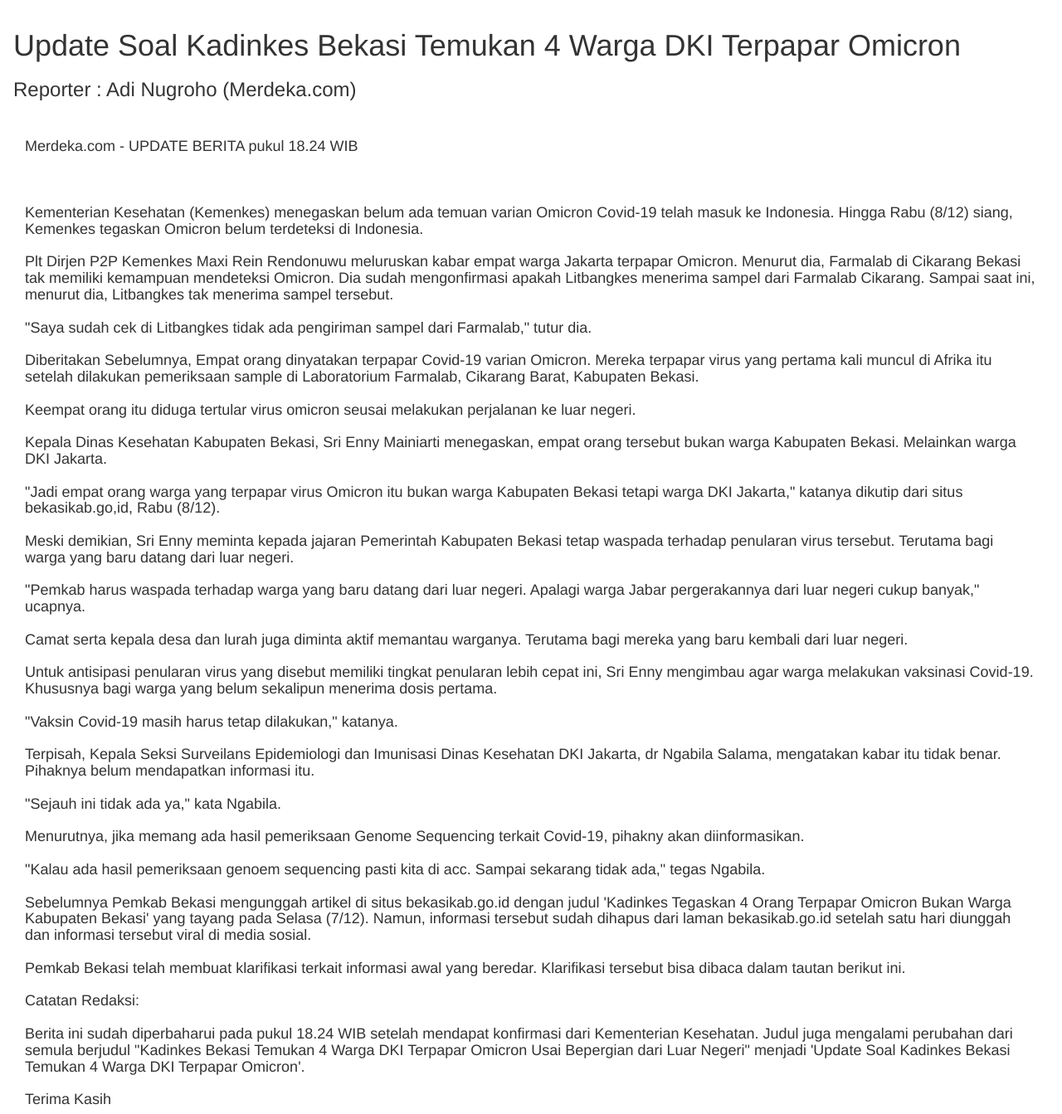
After one commit to CSD-027/ChestCov19, a Flask app: page /info/virus_corona_omicron in a window 1280 px wide. The commit adds this page. Shown: the part 575-1918 px from the top of the page at 83% size. Run offline with Flask 2, Linux system fonts and the light colour scheme; some libraries are stand-ins or nearby versions.

Commit message:
add content news virus corona omicron

```diff
--- a/web-app/app.py
+++ b/web-app/app.py
@@ -45,6 +45,10 @@ def about_page():
 def contact_page():
     return render_template("contact.html")
 
+@app.route("/info/virus_corona_omicron")
+def news1_page():
+    return render_template("news/virus_corona_omicron.html")
+
 @app.route("/info")
 def info_page():
     return render_template("info.html")
--- a/web-app/static/css/style.css
+++ b/web-app/static/css/style.css
@@ -235,3 +235,43 @@ section#portfolio {
 }
 
 /*end of portofolio berita*/
+
+/*css for news page*/
+
+.image_news_header {
+  margin-top: 10px;
+  border-radius: 8px;
+  display: block;
+  margin-left: auto;
+  margin-right: auto;
+  width: 50%;
+  cursor: pointer;
+  transition: all 0.5s ease 0s;
+}
+
+.image_news_header:hover {
+  filter: brightness(110%);
+  transform: scale(1.1);
+}
+
+.text_hader_news {
+  padding: 16px;
+}
+
+.news_content {
+  padding-top: 10px;
+  padding-left:30px;
+  padding-right:30px;
+}
+
+.content_video {
+  float: none;
+  clear: both;
+  width: 700px;
+  position: relative;
+  padding-bottom: 56.25%;
+  padding-top: 25px;
+  height: 0;
+  margin: 0 auto;
+  max-width: 100%;
+}
--- /dev/null
+++ b/web-app/templates/news/virus_corona_omicron.html
@@ -0,0 +1,122 @@
+<!DOCTYPE html>
+<html lang="en">
+
+<head>
+    <title>ChestCov19</title>
+    <link rel="icon" href="https://cdn-icons-png.flaticon.com/512/2781/2781395.png">
+    <meta charset="utf-8">
+    <meta name="viewport" content="width=device-width, initial-scale=1">
+    <link rel="stylesheet" href="https://maxcdn.bootstrapcdn.com/bootstrap/3.4.1/css/bootstrap.min.css">
+    <link rel="stylesheet" type="text/css" href="{{ url_for('static',filename='css/style.css') }}">
+    <script type=text/javascript src="{{
+    url_for('static', filename='script/app.js') }}"></script>
+    <script src="https://ajax.googleapis.com/ajax/libs/jquery/3.5.1/jquery.min.js"></script>
+    <script src="https://maxcdn.bootstrapcdn.com/bootstrap/3.4.1/js/bootstrap.min.js"></script>
+</head>
+
+<body>
+
+
+    <header>
+        <img style="width: 3%; height: 3%" class="logo" src="{{url_for('static', filename='covid-19.svg')}}">
+        <nav>
+            <ul class="nav__links">
+                <li><a href="/">Home</a></li>
+                <li><a href="/info">Info Covid</a></li>
+                <li><a href="/about">About Us</a></li>
+            </ul>
+        </nav>
+        <a class="cta" href="/contact"><button>Contact</button></a>
+    </header>
+
+    <img class="image_news_header" src="https://cdn.pixabay.com/photo/2020/05/15/18/46/corona-5174671_960_720.jpg">
+
+    <div class="text_hader_news">
+        <h1 class="news_title">Update Soal Kadinkes Bekasi Temukan 4 Warga DKI Terpapar Omicron</h1>
+        <h3 class="news_author">Reporter : Adi Nugroho (Merdeka.com)</h3>
+    </div>
+
+    <div class="news_content">
+        <h4>Merdeka.com - UPDATE BERITA pukul 18.24 WIB</h4>
+        <br> <br>
+        <h4>Kementerian Kesehatan (Kemenkes) menegaskan belum ada temuan varian Omicron Covid-19 telah masuk ke
+            Indonesia. Hingga Rabu (8/12) siang, Kemenkes tegaskan Omicron belum terdeteksi di Indonesia.
+            <br> <br>
+            Plt Dirjen P2P Kemenkes Maxi Rein Rendonuwu meluruskan kabar empat warga Jakarta terpapar Omicron. Menurut
+            dia, Farmalab di Cikarang Bekasi tak memiliki kemampuan mendeteksi Omicron. Dia sudah mengonfirmasi apakah
+            Litbangkes menerima sampel dari Farmalab Cikarang. Sampai saat ini, menurut dia, Litbangkes tak menerima
+            sampel tersebut.
+            <br> <br>
+            "Saya sudah cek di Litbangkes tidak ada pengiriman sampel dari Farmalab," tutur dia.
+            <br> <br>
+            Diberitakan Sebelumnya, Empat orang dinyatakan terpapar Covid-19 varian Omicron. Mereka terpapar virus yang
+            pertama kali muncul di Afrika itu setelah dilakukan pemeriksaan sample di Laboratorium Farmalab, Cikarang
+            Barat, Kabupaten Bekasi.
+            <br> <br>
+            Keempat orang itu diduga tertular virus omicron seusai melakukan perjalanan ke luar negeri.
+            <br> <br>
+            Kepala Dinas Kesehatan Kabupaten Bekasi, Sri Enny Mainiarti menegaskan, empat orang tersebut bukan warga
+            Kabupaten Bekasi. Melainkan warga DKI Jakarta.
+            <br> <br>
+            "Jadi empat orang warga yang terpapar virus Omicron itu bukan warga Kabupaten Bekasi tetapi warga DKI
+            Jakarta," katanya dikutip dari situs bekasikab.go,id, Rabu (8/12).
+            <br> <br>
+            Meski demikian, Sri Enny meminta kepada jajaran Pemerintah Kabupaten Bekasi tetap waspada terhadap penularan
+            virus tersebut. Terutama bagi warga yang baru datang dari luar negeri.
+            <br> <br>
+            "Pemkab harus waspada terhadap warga yang baru datang dari luar negeri. Apalagi warga Jabar pergerakannya
+            dari luar negeri cukup banyak," ucapnya.
+            <br> <br>
+            Camat serta kepala desa dan lurah juga diminta aktif memantau warganya. Terutama bagi mereka yang baru
+            kembali dari luar negeri.
+            <br> <br>
+            Untuk antisipasi penularan virus yang disebut memiliki tingkat penularan lebih cepat ini, Sri Enny mengimbau
+            agar warga melakukan vaksinasi Covid-19. Khususnya bagi warga yang belum sekalipun menerima dosis pertama.
+            <br> <br>
+            "Vaksin Covid-19 masih harus tetap dilakukan," katanya.
+            <br> <br>
+            Terpisah, Kepala Seksi Surveilans Epidemiologi dan Imunisasi Dinas Kesehatan DKI Jakarta, dr Ngabila Salama,
+            mengatakan kabar itu tidak benar. Pihaknya belum mendapatkan informasi itu.
+            <br> <br>
+            "Sejauh ini tidak ada ya," kata Ngabila.
+            <br> <br>
+            Menurutnya, jika memang ada hasil pemeriksaan Genome Sequencing terkait Covid-19, pihakny akan
+            diinformasikan.
+            <br> <br>
+            "Kalau ada hasil pemeriksaan genoem sequencing pasti kita di acc. Sampai sekarang tidak ada," tegas Ngabila.
+            <br> <br>
+            Sebelumnya Pemkab Bekasi mengunggah artikel di situs bekasikab.go.id dengan judul 'Kadinkes Tegaskan 4 Orang
+            Terpapar Omicron Bukan Warga Kabupaten Bekasi' yang tayang pada Selasa (7/12). Namun, informasi tersebut
+            sudah dihapus dari laman bekasikab.go.id setelah satu hari diunggah dan informasi tersebut viral di media
+            sosial.
+            <br> <br>
+            Pemkab Bekasi telah membuat klarifikasi terkait informasi awal yang beredar. Klarifikasi tersebut bisa
+            dibaca dalam tautan berikut ini.
+            <br> <br>
+            Catatan Redaksi:
+            <br> <br>
+            Berita ini sudah diperbaharui pada pukul 18.24 WIB setelah mendapat konfirmasi dari Kementerian Kesehatan.
+            Judul juga mengalami perubahan dari semula berjudul "Kadinkes Bekasi Temukan 4 Warga DKI Terpapar Omicron
+            Usai Bepergian dari Luar Negeri" menjadi 'Update Soal Kadinkes Bekasi Temukan 4 Warga DKI Terpapar Omicron'.
+            <br> <br>
+            Terima Kasih</h4>
+    </div>
+
+    <p style="text-align:center;">
+        <iframe width="420" height="315" align="middle" src="https://www.youtube.com/embed/Pa-6dc_NClM"
+            allowFullScreen>
+        </iframe>
+    </p></iframe>
+
+    </div>
+    </main>
+
+</body>
+
+<footer>
+    <span>
+        <center>CSD-027 &copy 2021 </center>
+    </span>
+</footer>
+
+</html>
```
Also changed, not shown: web-app/static/css/news_style.css (added, +15 -0 lines), web-app/templates/info.html (+7 -7 lines).
